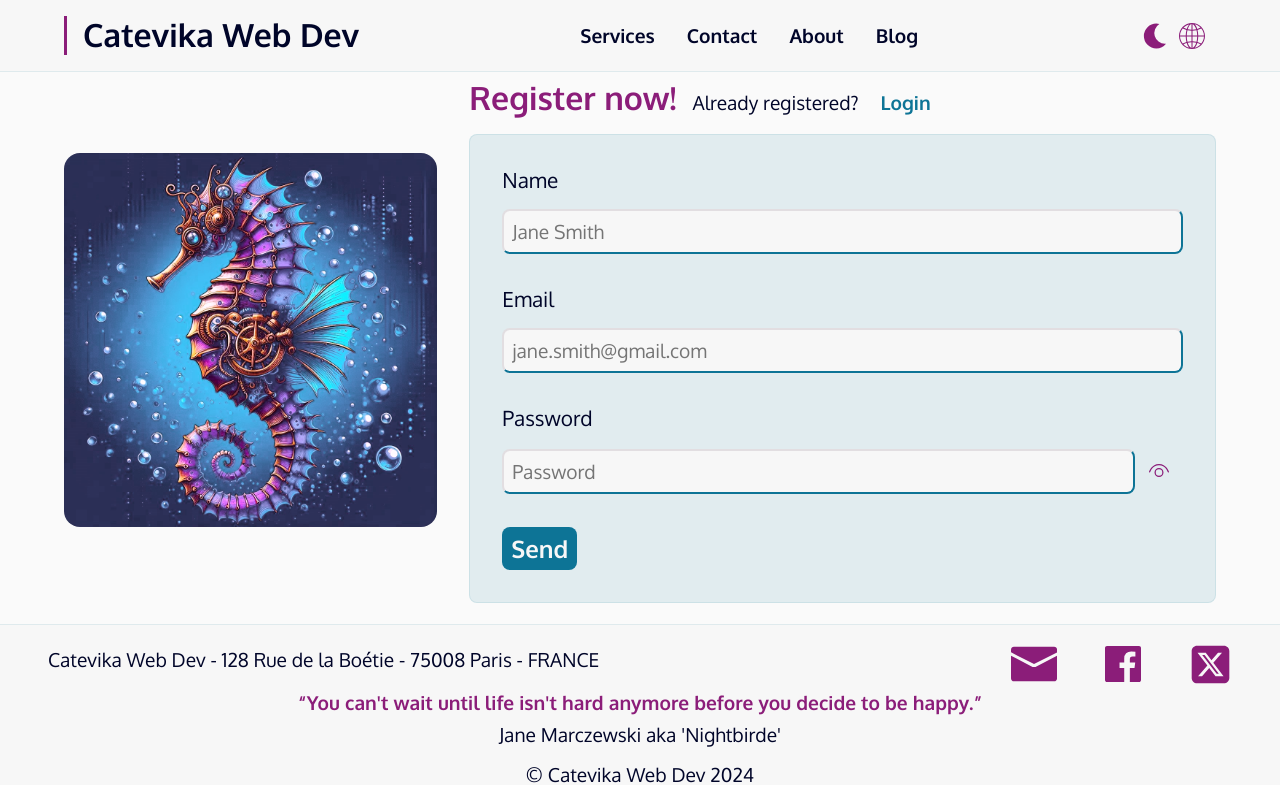
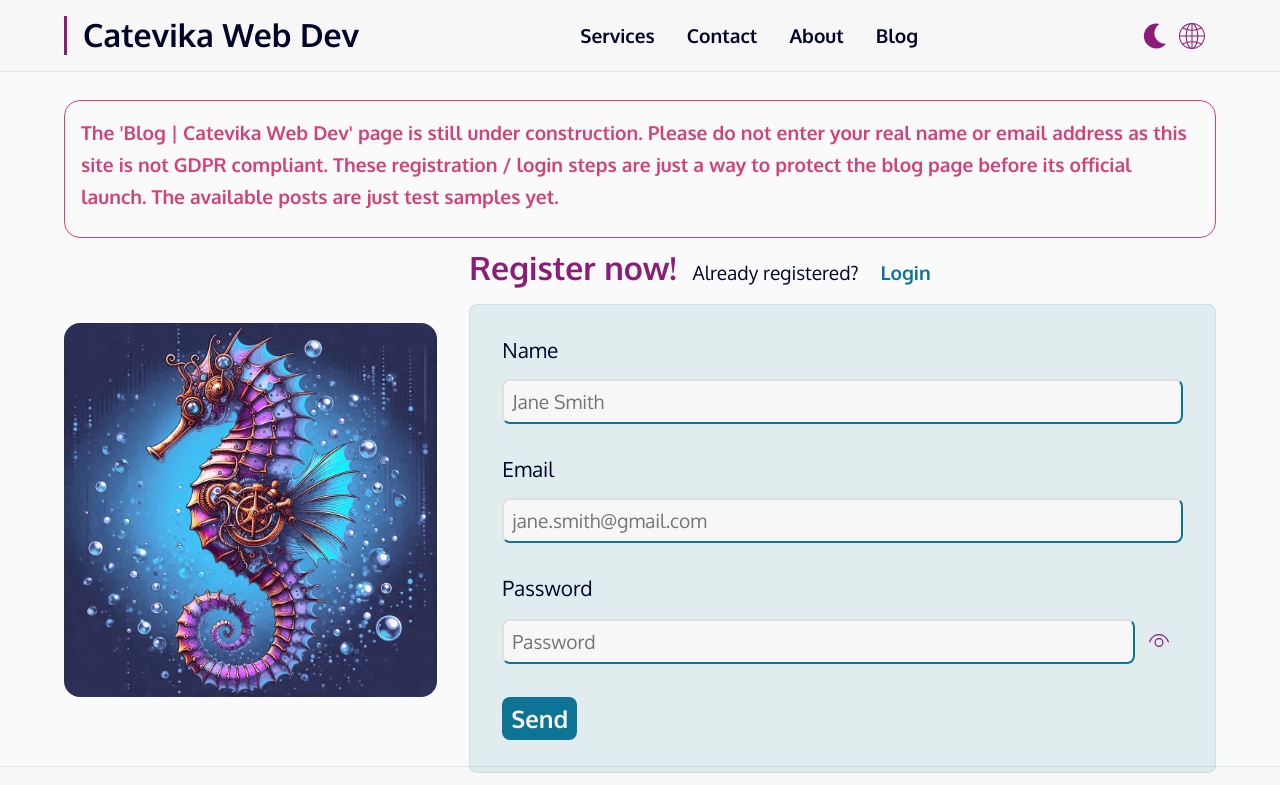
Before and after one commit to Catevika/catevikawebdev, a Next.js app: page /en/register in a window 1280 px wide. Shown: the top 785 px of the page. Built offline with nearby package versions, Linux system fonts and the light colour scheme.

Commit message:
Add message NOT GDPR vs Blog Page login / register during Blog page construction

```diff
--- a/src/app/[locale]/register/page.tsx
+++ b/src/app/[locale]/register/page.tsx
@@ -16,7 +16,13 @@ export default function Register({ params: { locale } }: Props) {
   const t = useTranslations('RegisterPage');
 
   return (
-    <section className={styles.register__container}>
+    <section>
+      <div className={styles.register__message}>
+        <p>
+          {t('message')}
+        </p>
+      </div>
+      <div className={styles.register__container}>
         <div className={styles.register__left} >
           <Image data-hide-on-theme="light" className={styles.home__background__image2dark} src={'/images/Catevika.png'} alt='' width={0}
             height={0} sizes="50vw" priority />
@@ -30,6 +36,7 @@ export default function Register({ params: { locale } }: Props) {
           </div>
           <RegisterForm />
         </div>
+      </div>
     </section>
   );
 }
--- a/src/app/[locale]/register/register.module.css
+++ b/src/app/[locale]/register/register.module.css
@@ -1,3 +1,12 @@
+.register__message {
+  font-weight: 700;
+  color: var(--color-error);
+  padding: 1rem;
+  margin-bottom: 2rem;
+  border-radius: 1rem;
+  border: 1px solid var(--color-error);
+}
+
 .register__container {
   display: flex;
   justify-content: center;
--- a/src/app/messages/en.json
+++ b/src/app/messages/en.json
@@ -40,6 +40,7 @@
     "alt": "Error icon"
   },
   "RegisterPage": {
+    "message": "The 'Blog | Catevika Web Dev' page is still under construction. Please do not enter your real name or email address as this site is not GDPR compliant. These registration / login steps are just a way to protect the blog page before its official launch. The available posts are just test samples yet.",
     "title": "Register now!",
     "label1": "Name",
     "placeholder1": "Jane Smith",
@@ -60,6 +61,7 @@
     "link": "Login"
   },
   "LoginPage": {
+    "message": "The 'Blog | Catevika Web Dev' page is still under construction. Please do not enter your real name or email address as this site is not GDPR compliant. These registration / login steps are just a way to protect the blog page before its official launch. The available posts are just test samples yet.",
     "title": "Login",
     "label1": "Name",
     "placeholder1": "Jane Smith",
--- a/src/app/messages/fr.json
+++ b/src/app/messages/fr.json
@@ -30,6 +30,7 @@
     "alt2": "Icône Lune"
   },
   "RegisterPage": {
+    "message": "La page 'Blog | Catevika Web Dev' est encore en construction. Veuillez ne pas entrer votre vrai nom ou votre adresse e-mail car ce site n'est pas conforme au GDPR. Ces étapes d'inscription / connexion sont juste un moyen de protéger la page du blog avant son lancement officiel. Les articles disponibles ne sont encore que des versions de test.",
     "title": "Inscrivez-vous !",
     "label1": "Nom",
     "placeholder1": "Marie Durand",
@@ -50,6 +51,7 @@
     "link": "Connexion"
   },
   "LoginPage": {
+    "message": "La page 'Blog | Catevika Web Dev' est encore en construction. Veuillez ne pas entrer votre vrai nom ou votre adresse e-mail car ce site n'est pas conforme au GDPR. Ces étapes d'inscription / connexion sont juste un moyen de protéger la page du blog avant son lancement officiel. Les articles disponibles ne sont encore que des versions de test.",
     "title": "Connexion",
     "label1": "Nom",
     "placeholder1": "Marie Durand",
```
Also changed, not shown: src/app/[locale]/login/page.tsx (+14 -2 lines). Lines whose indentation alone changed are shown as unchanged.
